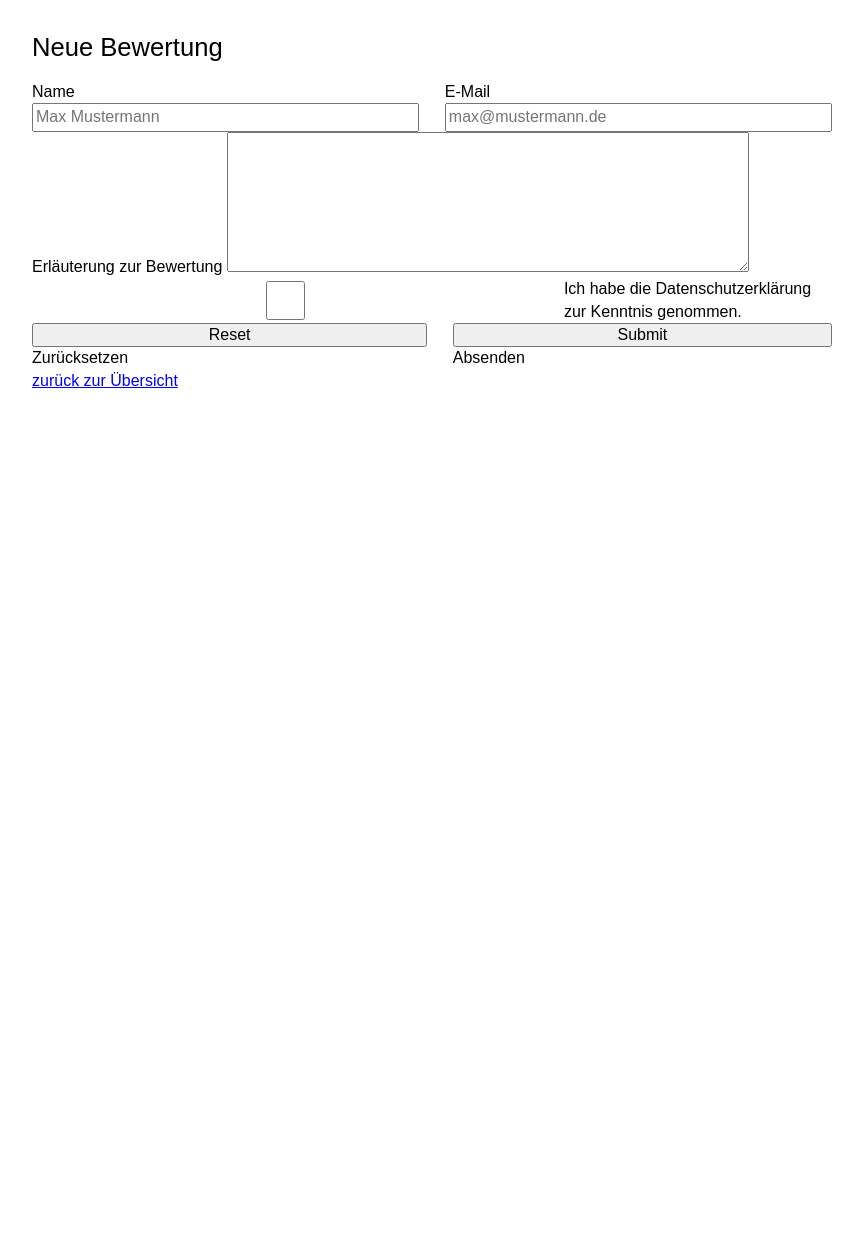
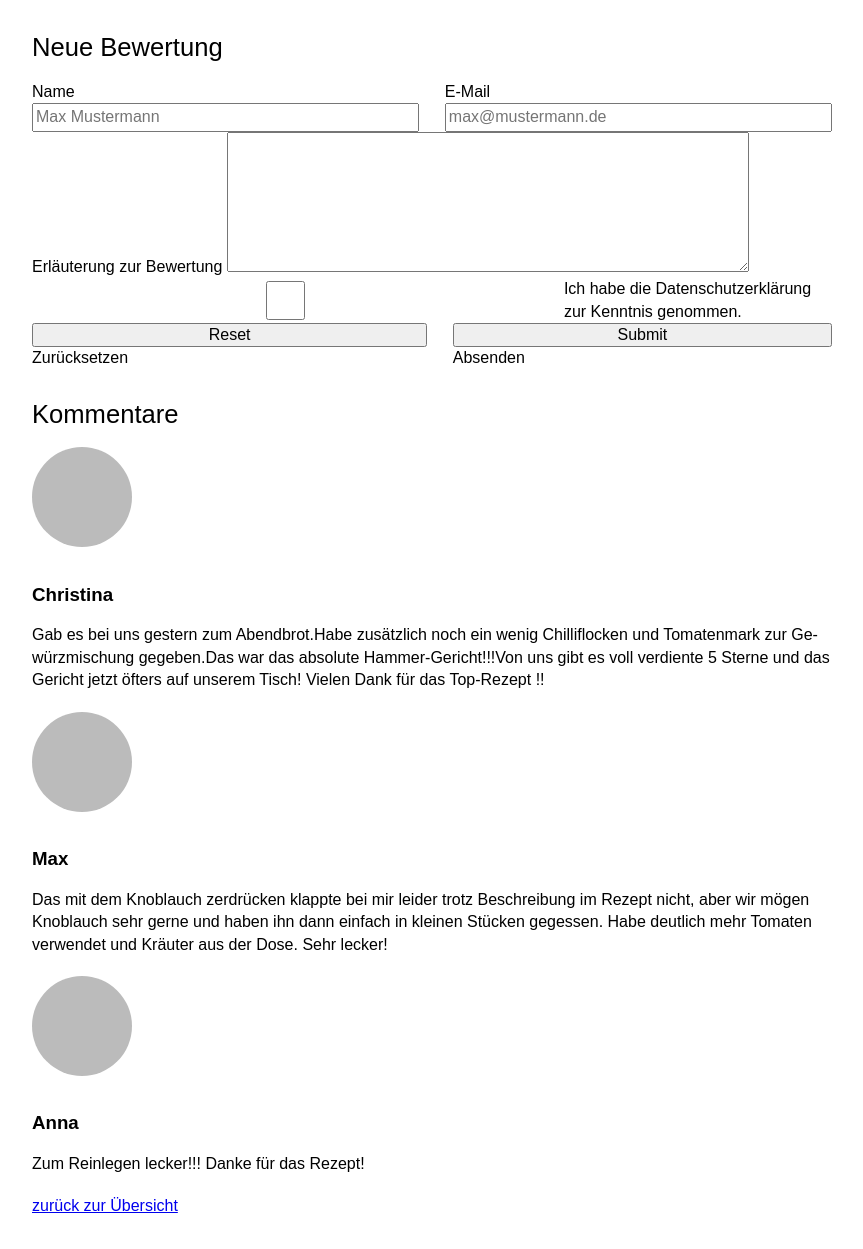
Before and after one commit to mi-classroom/feature-request---bewertungen-zu-rezepten-team-a, a website: page recipes/spaghetti-aglio-olio-e-peperoncino.html in a window 1280 px wide. Shown: the part 6463-7712 px from the top of the page, without its empty margins (208-1071 px from the left). Before the commit the page ends 6915 px from the top, so only its background shows below. Drawn offline with Linux system fonts and the light colour scheme.

Commit message:
4_Kommentare_erstellen

```diff
--- a/recipes/spaghetti-aglio-olio-e-peperoncino.html
+++ b/recipes/spaghetti-aglio-olio-e-peperoncino.html
@@ -250,6 +250,31 @@
         </form>
     </section>
 
+    <section>
+    <h2>Kommentare</h2>
+
+        <div>
+
+            <div>
+                <span class="avatar"></span>
+                <h3>Christina </h3>
+                <p> Gab es bei uns gestern zum Abendbrot.Habe zusätzlich noch ein wenig Chilliflocken und Tomatenmark zur Gewürzmischung gegeben.Das war das absolute Hammer-Gericht!!!Von uns gibt es voll verdiente 5 Sterne und das Gericht jetzt öfters auf unserem Tisch! Vielen Dank für das Top-Rezept !! </p>
+            </div>
+            <div>
+               <span class="avatar"></span>
+                <h3>Max </h3>
+                <p> Das mit dem Knoblauch zerdrücken klappte bei mir leider trotz Beschreibung im Rezept nicht, aber wir mögen Knoblauch sehr gerne und haben ihn dann einfach in kleinen Stücken gegessen. Habe deutlich mehr Tomaten verwendet und Kräuter aus der Dose. Sehr lecker!  </p>
+            </div>
+            <div>
+            <span class="avatar"></span>
+            <h3>Anna</h3>
+            <p>Zum Reinlegen lecker!!! Danke für das Rezept! </p>
+            </div>
+        </div>
+
+    </section>
+
+
         <p>
             <a href="/index.html">zurück zur Übersicht</a>
         </p>
--- a/styles/components.css
+++ b/styles/components.css
@@ -160,24 +160,33 @@
   line-height: var(--xl);
 }
 
-/* Bewertung
+/* Form
 ############################################################################ */
-
-
 
 form > div > div > label {
   display: block;
 }
 
 .one-line {
-    display: flex;
-    gap: var(--m);
+  display: flex;
+  gap: var(--m);
 }
 
 .one-line input {
-    width: 100%;
+  width: 100%;
 }
 
 .one-line > * {
-    flex-grow: 1;
+  flex-grow: 1;
 }
+
+/* Kommentare
+############################################################################ */
+
+.avatar {
+  height: 100px;
+  width: 100px;
+  background-color: #bbb;
+  border-radius: 50%;
+  display: inline-block;
+}
```
